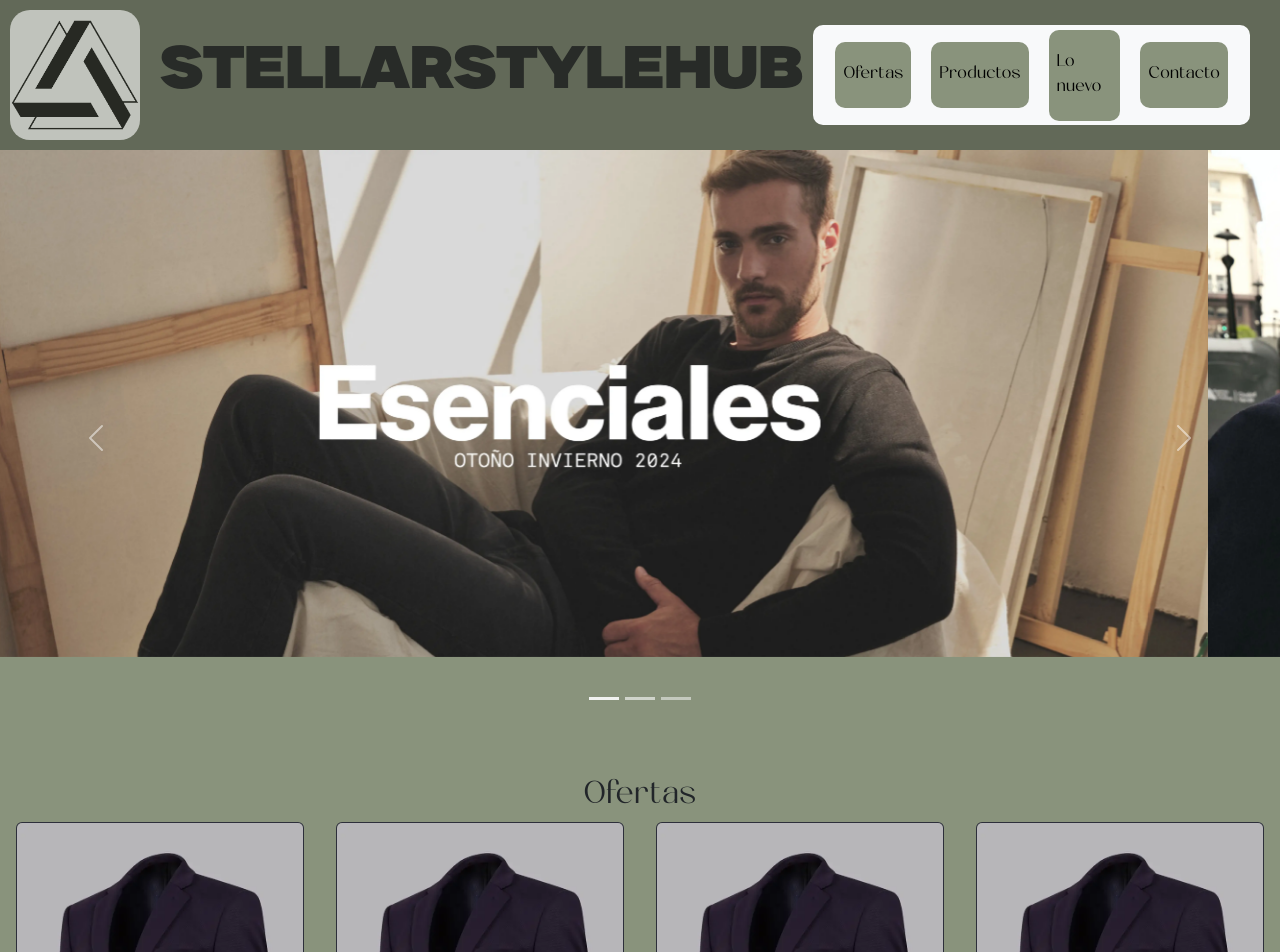
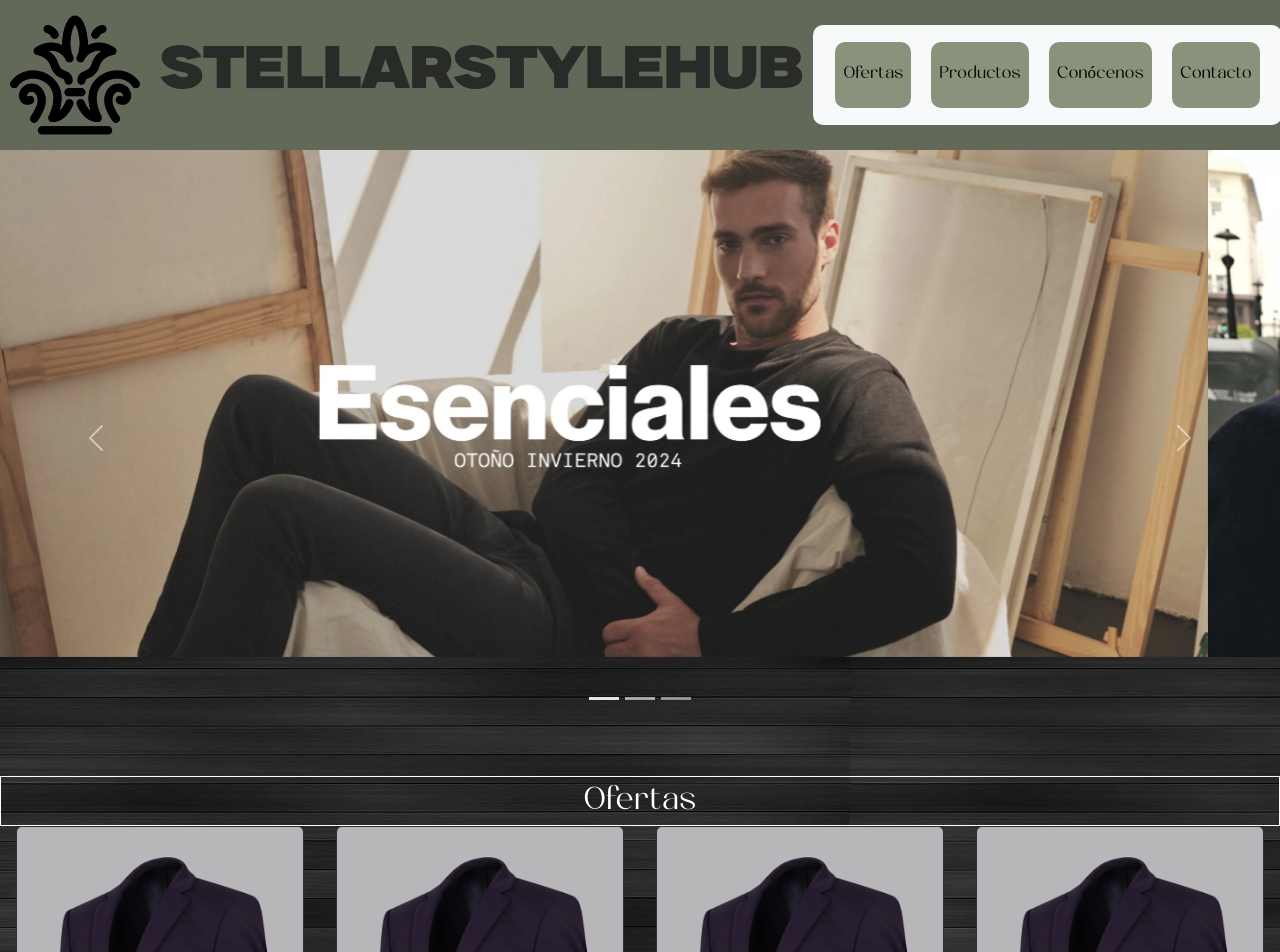
Before and after one commit to Fabri456/Fabrizio, a plain HTML site: page Fabrizio.html in a window 1280 px wide. Shown: the top 952 px of the page. Drawn offline with nearby package versions, Linux system fonts and the light colour scheme.

Commit message:
5version

```diff
--- a/Fabrizio.css
+++ b/Fabrizio.css
@@ -12,7 +12,7 @@
     src: url(./font/Milker.otf) format('truetype');
 }
 body{
-    background-color: #89937C;
+    background-image: url(./multimedia/desktop-wallpaper-dark-gray-dark-grey.jpg);
     font-family: dafont;
 }
 .titulo__contenedor{
@@ -26,7 +26,6 @@ body{
 .titulo__imagen{
     width: 150px;
     border-radius: 30px;
-    opacity: .6;
     padding: 10px;
 }
 .titulo__texto{
@@ -70,6 +69,12 @@ body{
 }
 .main__texto{
     text-align: center;
+    color: #ffffff;
+    padding: 5px;
+    margin: 0%;
+}
+.main__texto__contenedor{
+    border: 1px solid #ffffff;
 }
 .main__card{
     display: flex;
--- a/Fabrizio.html
+++ b/Fabrizio.html
@@ -5,13 +5,13 @@
     <meta charset="UTF-8">
     <meta name="viewport" content="width=device-width, initial-scale=1.0">
     <link rel="stylesheet" href="Fabrizio.css">
-    <link rel="shortcut icon" href="./multimedia/descarga.png" type="image/x-icon">
+    <link rel="shortcut icon" href="./multimedia/decoracion.png" type="image/x-icon">
     <title>StellarStyleHub</title>
 </head>
 <body>
   <!--comienzo del header-->
     <header class="titulo__contenedor">
-        <img class="titulo__imagen" src="./multimedia/descarga.png" alt="logo">
+        <img class="titulo__imagen" src="./multimedia/decoracion.png" alt="logo">
         <h1 class="titulo__texto">StellarStyleHub</h1>
         <!--navegador para pantallas con minimo de 1000px-->
         <nav class="navbar navbar-expand-lg bg-body-tertiary navegador">
@@ -28,10 +28,10 @@
                     <a class="nav-link active" href="#">Productos</a>
                   </li>
                   <li class="nav-item">
-                    <a class="nav-link active" href="#">Lo nuevo</a>
+                    <a class="nav-link active" href="#">Conócenos</a>
                   </li>
                   <li class="nav-item">
-                    <a class="nav-link active" href="#">Contacto</a>
+                    <a class="nav-link active" href="./pages/Contacto.html">Contacto</a>
                   </li>
                 </ul>
               </div>
@@ -83,7 +83,10 @@
           <span class="visually-hidden">Next</span>
         </button>
       </div>
-      <h2 class="main__texto">Ofertas</h2>
+      <!--comienzo de etiquetas bootstrap "ofertas" y "lo nuevo"-->
+      <div class="main__texto__contenedor">
+        <h2 class="main__texto">Ofertas</h2>
+        </div>
       <div class="main__card">
         <div class="card" style="width: 18rem;">
           <img src="./multimedia/devre-saco_02d000131-001_101_1.webp" class="card-img-top" alt="Saco">
@@ -126,7 +129,9 @@
           </div>
         </div>
       </div>
+      <div class="main__texto__contenedor">
       <h2 class="main__texto">Lo nuevo</h2>
+      </div>
       <div class="main__card">
         <div class="card" style="width: 18rem;">
           <img src="./multimedia/devre-saco_02d000131-001_101_1.webp" class="card-img-top" alt="Saco">
@@ -169,6 +174,7 @@
           </div>
         </div>
       </div>
+      <!--grilla con diferentes categorias-->
       <div class="main__grilla">
         <a href=""><img src="./multimedia/2-slide-1714655065628-1023392982-172875dff93dc3183a7e35a72016e8921714655069-1024-1024.webp" alt="categoria jeans" class="CategoriaJeans"></a>
         <a href=""><img src="./multimedia/2-slide-1714655065628-7159604382-8d8efcf0310d809074b7b59f7f2250b51714655067-1024-1024.webp" alt="categoria camperas" class="CategoriaCamperas"></a>
@@ -176,6 +182,7 @@
         <a href=""><img src="./multimedia/2-slide-1712929916499-7038527650-9558f3968b84566963c988394a13bb771712929922-1024-1024.webp" alt="categoria buzos" class="CategoriaBuzos"></a>
       </div>
     </main>
+    <!--comienzo del footer con diversos links-->
     <footer class="footer__contenedor">
       <a href=""><img src="./multimedia/facebook.png" alt="facebook" class="footer__enlaces"></a>
       <a href=""><img src="./multimedia/instagram.png" alt="instagram" class="footer__enlaces"></a>
```
Also changed, not shown: pages/Contacto.html (added, +36 -0 lines), pages/Formulario.html (deleted, +0 -29 lines), multimedia/decoracion.png (added), multimedia/desktop-wallpaper-dark-gray-dark-grey.jpg (added).
